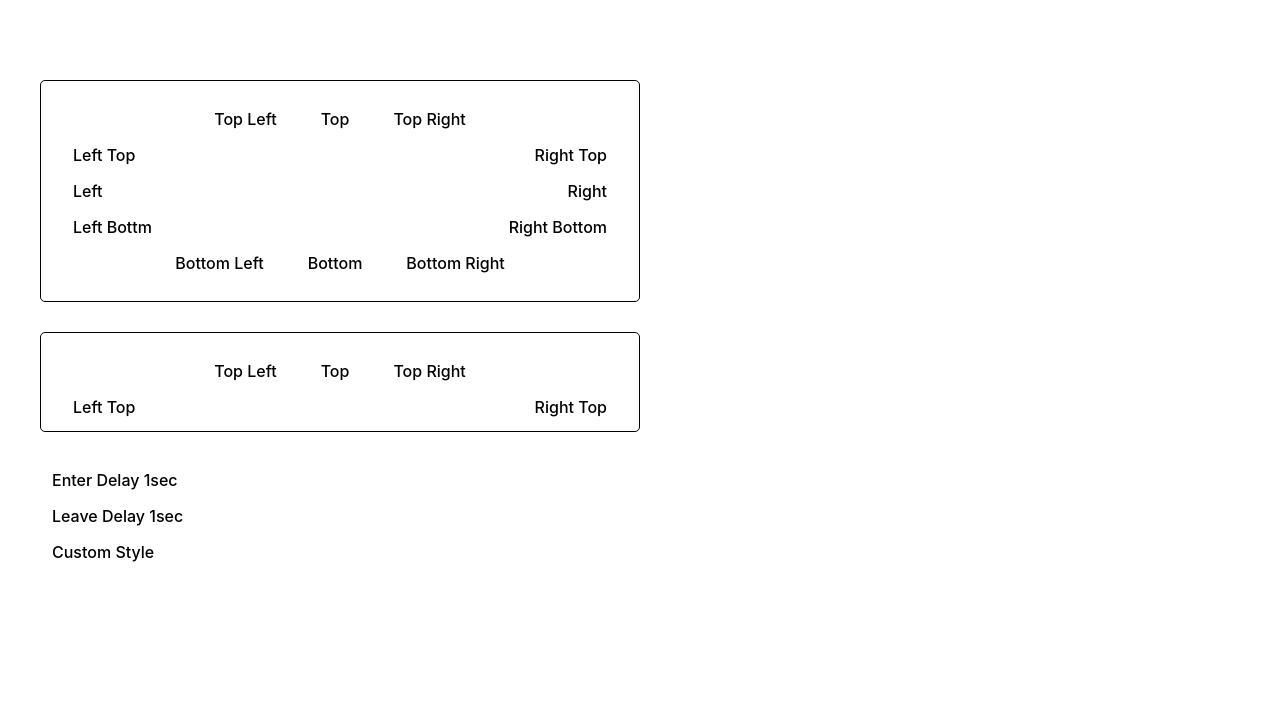
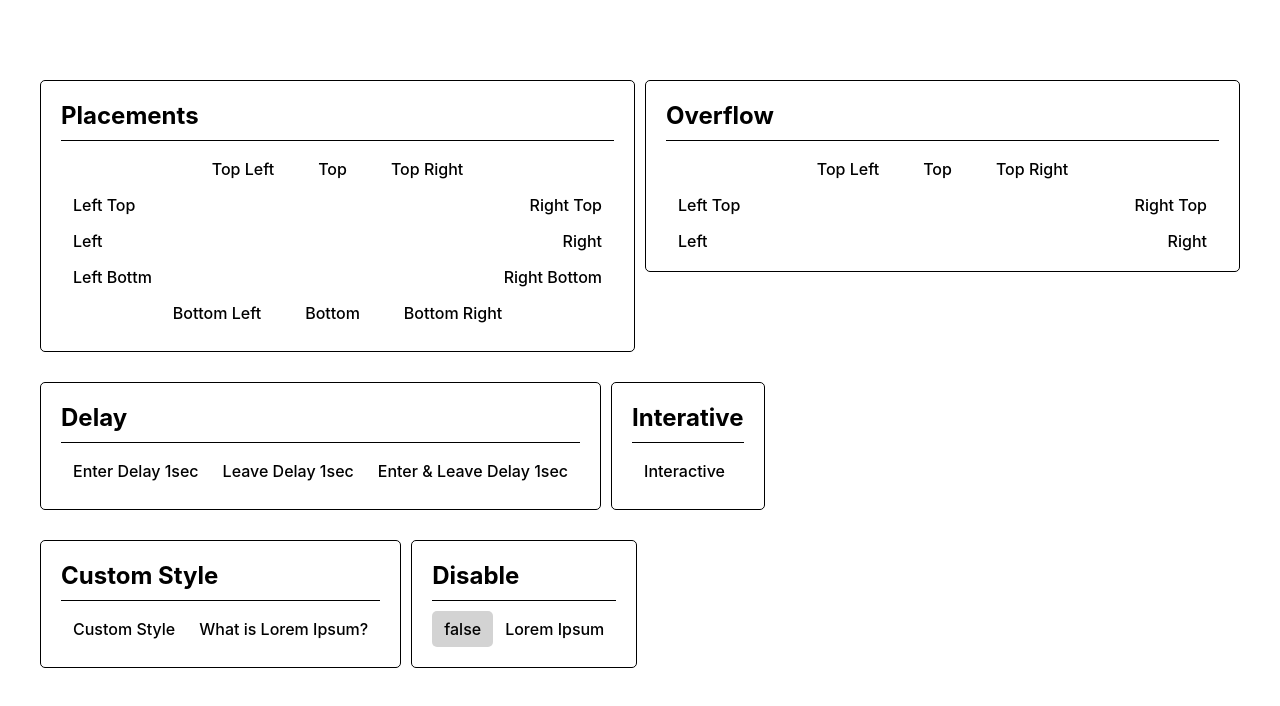
Before and after one commit to Si-off/frontend-assignment, a React (Vite) app: page / in a window 1280 px wide. Shown: the top 706 px of the page. Built offline with nearby package versions, Linux system fonts and the light colour scheme; a web font is replaced by a local one.

Commit message:
feat: test용 메인페이지 작업

```diff
--- a/src/App.css
+++ b/src/App.css
@@ -24,9 +24,20 @@
   margin-bottom: 30px;
 }
 
+.divider {
+  width: 100%;
+  height: 1px;
+  background-color: black;
+}
+
+.wrapper {
+  display: flex;
+  gap: 10px;
+}
+
 .section {
-  max-width: 600px;
-  min-width: fit-content;
+  width: fit-content;
+  height: fit-content;
   border: 1px solid black;
   padding: 20px;
   border-radius: 5px;
@@ -52,3 +63,12 @@
   flex-direction: column;
   align-items: flex-end;
 }
+
+.custom-tooltip {
+  max-width: 500px;
+  word-wrap: break-word;
+  background-color: #fff;
+  border-radius: 5px;
+  padding: 8px 16px;
+  box-shadow: 0 10px 20px rgba(0, 0, 0, 0.19), 0 6px 6px rgba(0, 0, 0, 0.23);
+}
--- a/src/App.tsx
+++ b/src/App.tsx
@@ -1,11 +1,16 @@
+import { useState } from 'react';
 import './App.css';
 import { Tooltip } from './components';
 
 function App() {
+  const [disable, setDisable] = useState(false);
   return (
     <>
       <div className='layout'>
-        <section className='section'>
+        <div className='wrapper'>
+          <section className='section' style={{ flex: 1 }}>
+            <h2>Placements</h2>
+            <div className='divider' />
             <div>
               <div className='item-wraper--top'>
                 <Tooltip dir='topLeft' content='Lorem Inpsum'>
@@ -55,8 +60,10 @@ function App() {
               </div>
             </div>
           </section>
-        <section className='section' style={{ height: '100px', overflow: 'scroll' }}>
-          <div>
+          <section className='section' style={{ flex: 1 }}>
+            <h2>Overflow</h2>
+            <div className='divider' />
+            <div style={{ height: '100px', overflow: 'scroll' }}>
               <div className='item-wraper--top'>
                 <Tooltip dir='topLeft' content='Lorem Inpsum'>
                   <button>Top Left</button>
@@ -105,17 +112,84 @@ function App() {
               </div>
             </div>
           </section>
-        <Tooltip dir='right' content='Lorem Inpsum' enterDelay={1000}>
+        </div>
+        <div className='wrapper'>
+          <section className='section'>
+            <h2>Delay</h2>
+            <div className='divider' />
+            <div style={{ display: 'flex' }}>
+              <Tooltip dir='bottom' content='Lorem Inpsum' enterDelay={1000}>
                 <button>Enter Delay 1sec</button>
               </Tooltip>
-        <Tooltip dir='right' content='Lorem Inpsum' leaveDelay={1000}>
+              <Tooltip dir='bottom' content='Lorem Inpsum' leaveDelay={1000}>
                 <button>Leave Delay 1sec</button>
               </Tooltip>
+              <Tooltip dir='bottom' content='Lorem Inpsum' enterDelay={1000} leaveDelay={1000}>
+                <button>Enter & Leave Delay 1sec</button>
+              </Tooltip>
+            </div>
+          </section>
+          <section className='section'>
+            <h2>Interative</h2>
+            <div className='divider' />
+            <div style={{ display: 'flex' }}>
+              <Tooltip dir='bottom' content='Lorem Inpsum' leaveDelay={300} interactive>
+                <button>Interactive</button>
+              </Tooltip>
+            </div>
+          </section>
+        </div>
+        <div className='wrapper'>
+          <section className='section'>
+            <h2>Custom Style</h2>
+            <div className='divider' />
+            <div style={{ display: 'flex' }}>
               <Tooltip
-          dir='bottom'
-          content={<div style={{ backgroundColor: 'wheat', color: 'black' }}>hllow</div>}>
+                dir='bottomLeft'
+                content={
+                  <div style={{ backgroundColor: 'wheat', color: 'black', padding: '8px' }}>
+                    Lorem Ipsum
+                  </div>
+                }
+                leaveDelay={300}
+                interactive>
                 <button>Custom Style</button>
               </Tooltip>
+              <Tooltip
+                dir='bottomLeft'
+                content={
+                  <div className='custom-tooltip'>
+                    Lorem Ipsum is simply dummy text of the printing and typesetting industry. Lorem
+                    Ipsum has been the industry's standard dummy text ever since the 1500s, when an
+                    unknown printer took a galley of type and scrambled it to make a type specimen
+                    book. It has survived not only five centuries, but also the leap into electronic
+                    typesetting, remaining essentially unchanged. It was popularised in the 1960s
+                    with the release of Letraset sheets containing Lorem Ipsum passages, and more
+                    recently with desktop publishing software like Aldus PageMaker including
+                    versions of Lorem Ipsum.
+                  </div>
+                }
+                leaveDelay={300}
+                interactive>
+                <button>What is Lorem Ipsum?</button>
+              </Tooltip>
+            </div>
+          </section>
+          <section className='section'>
+            <h2>Disable</h2>
+            <div className='divider' />
+            <div style={{ display: 'flex' }}>
+              <button
+                style={{ backgroundColor: `${disable ? 'lightskyblue' : 'lightgray'}` }}
+                onClick={() => setDisable(!disable)}>
+                {disable.toString()}
+              </button>
+              <Tooltip dir='bottom' content='Lorem Insum' disable={disable}>
+                <button>Lorem Ipsum</button>
+              </Tooltip>
+            </div>
+          </section>
+        </div>
       </div>
     </>
   );
--- a/src/components/Tooltip.tsx
+++ b/src/components/Tooltip.tsx
@@ -60,9 +60,6 @@ const Tooltip = ({
     setShow(false, leaveDelay);
   };
 
-  const isJSXElement = React.isValidElement(content);
-  const tailStyle = isJSXElement ? { color: content.props.style?.backgroundColor } : {};
-
   return (
     <>
       <div
@@ -83,7 +80,7 @@ const Tooltip = ({
             onMouseEnter={interactive ? showTooltip : undefined}
             onMouseLeave={interactive ? hideTooltip : undefined}>
             <div className={React.isValidElement(content) ? '' : 'tooltip-content'}>
-              <span className={`tail ${dir}`} style={tailStyle} />
+              {!React.isValidElement(content) && <span className={`tail ${dir}`} />}
               {content}
             </div>
           </div>,
--- a/src/styles/tooltip.css
+++ b/src/styles/tooltip.css
@@ -9,10 +9,10 @@
 }
 
 .tooltip-content {
+  padding: 8px;
   border-radius: 4px;
   background-color: black;
   color: white;
-  padding: 8px;
 }
 
 /* tooltip tails */
```
Lines whose indentation alone changed are shown as unchanged.
